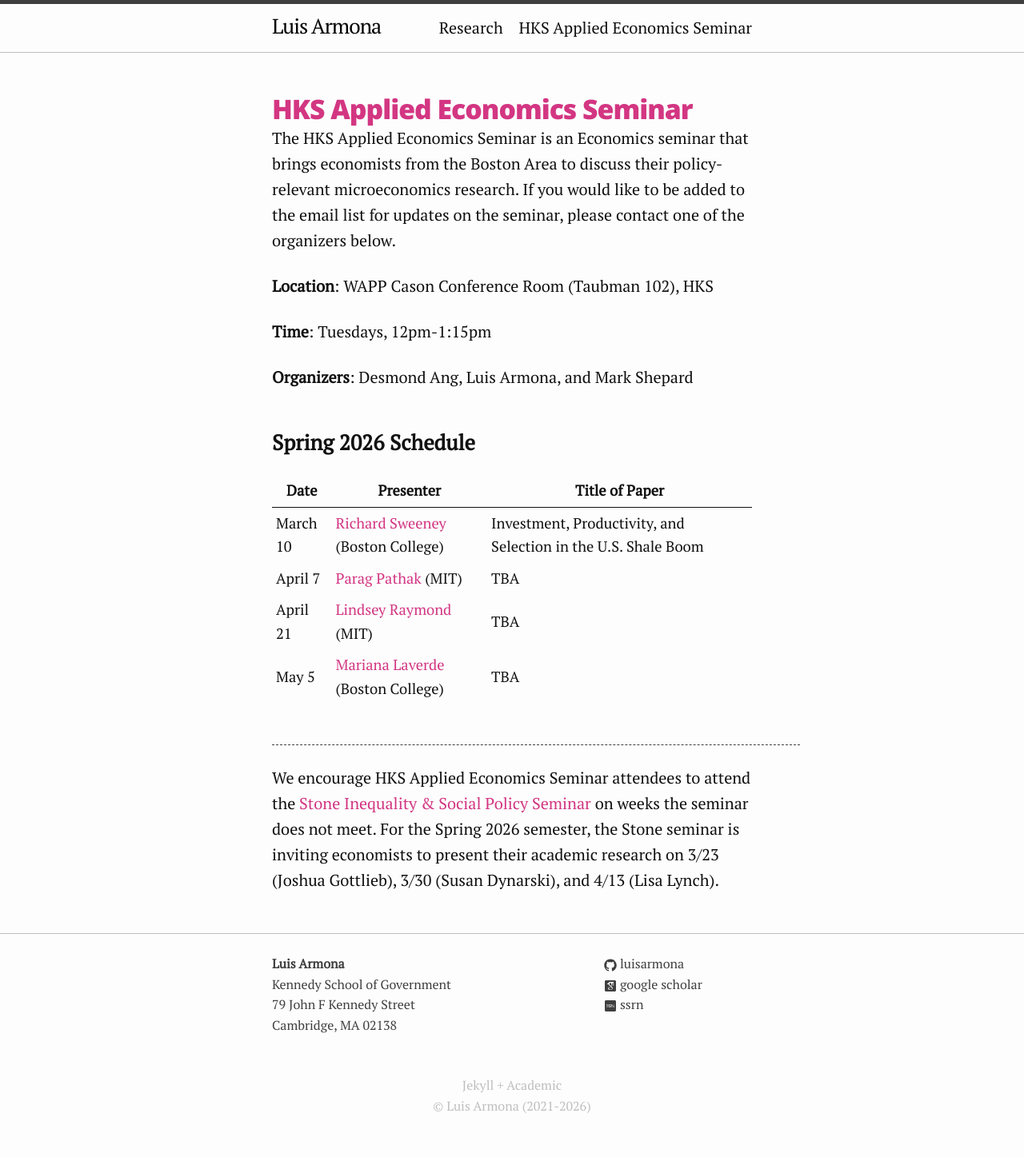
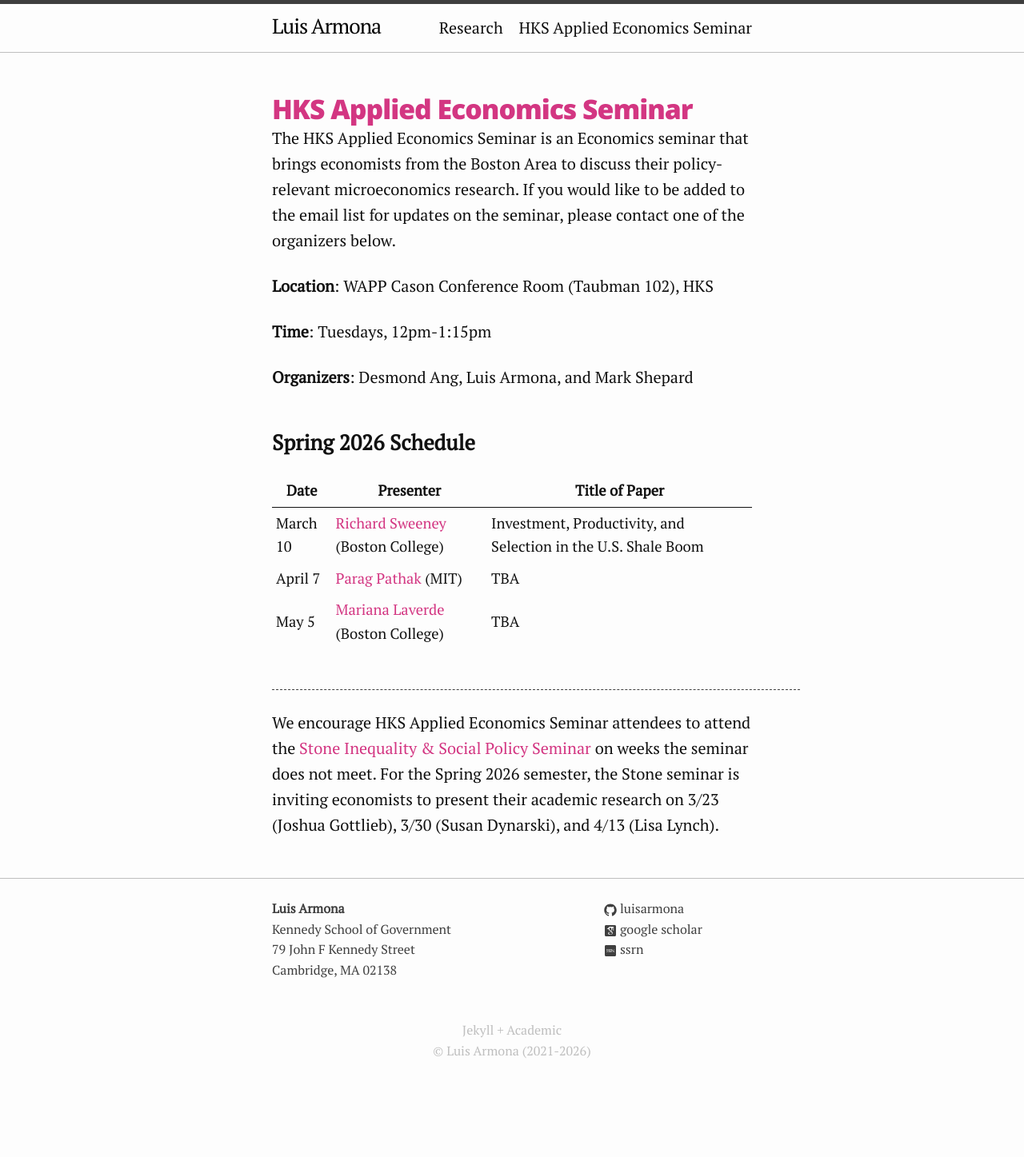
Before and after one commit to luisarmona/luisarmona.github.io, a Jekyll site: the page built from Seminar.markdown, in a window 1280 px wide. Shown: the whole page at 80% size. Built offline with Jekyll 4.4.1, drawn with Linux system fonts in a browser that asks for light colours; after the commit the page ends 1378 px from its top, so only the background shows below that.

Commit message:
removed lindsey

```diff
--- a/Seminar.markdown
+++ b/Seminar.markdown
@@ -20,7 +20,6 @@ The HKS Applied Economics Seminar is an Economics seminar that brings economists
 | March 10 | [Richard Sweeney](https://www.richard-sweeney.com/) (Boston College) | Investment, Productivity, and Selection in the U.S. Shale Boom |
 | --- --- | --- | --- |
 | April 7  | [Parag Pathak](https://economics.mit.edu/people/faculty/parag-pathak) (MIT) | TBA |
-| April 21 | [Lindsey Raymond](https://www.lindseyrraymond.com/) (MIT) | TBA |
 | May 5 | [Mariana Laverde](https://www.mlaverde.com/) (Boston College) | TBA |
 
 ---
```
